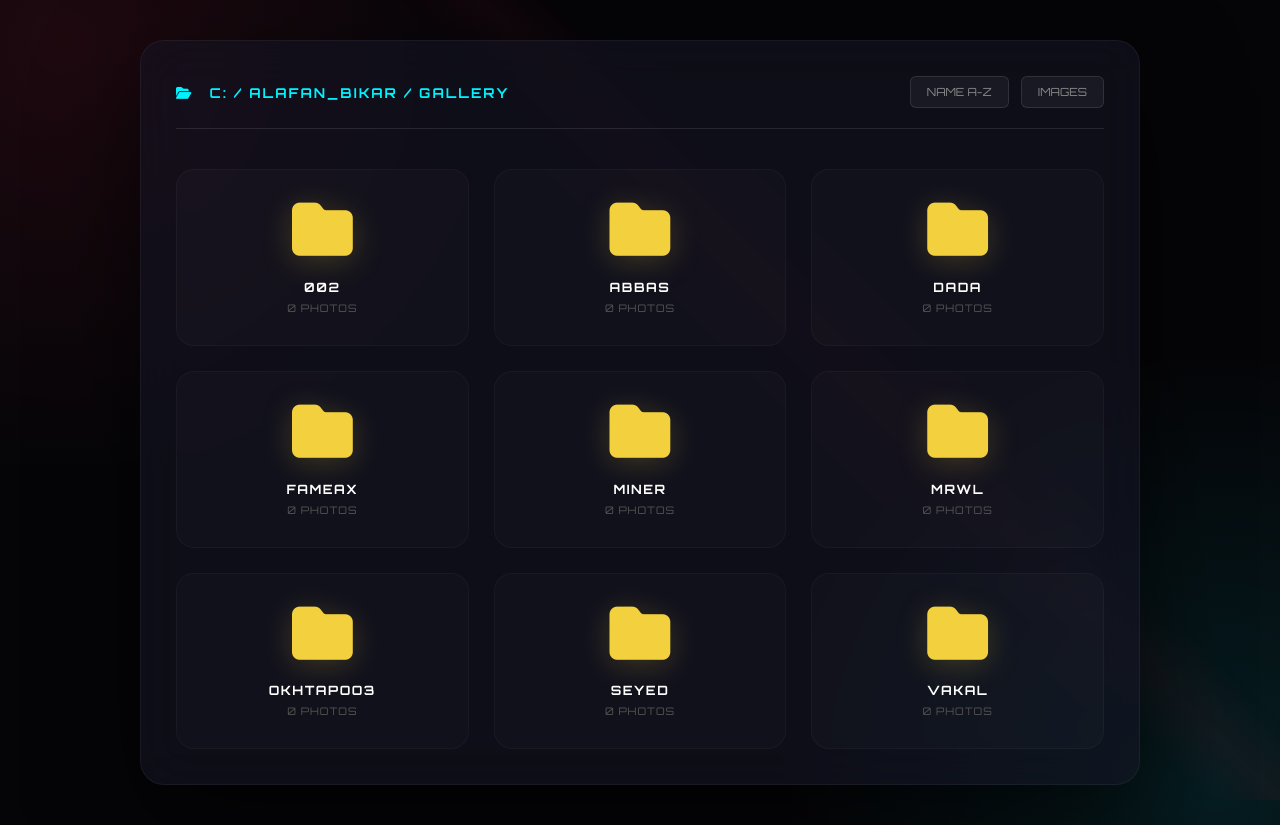
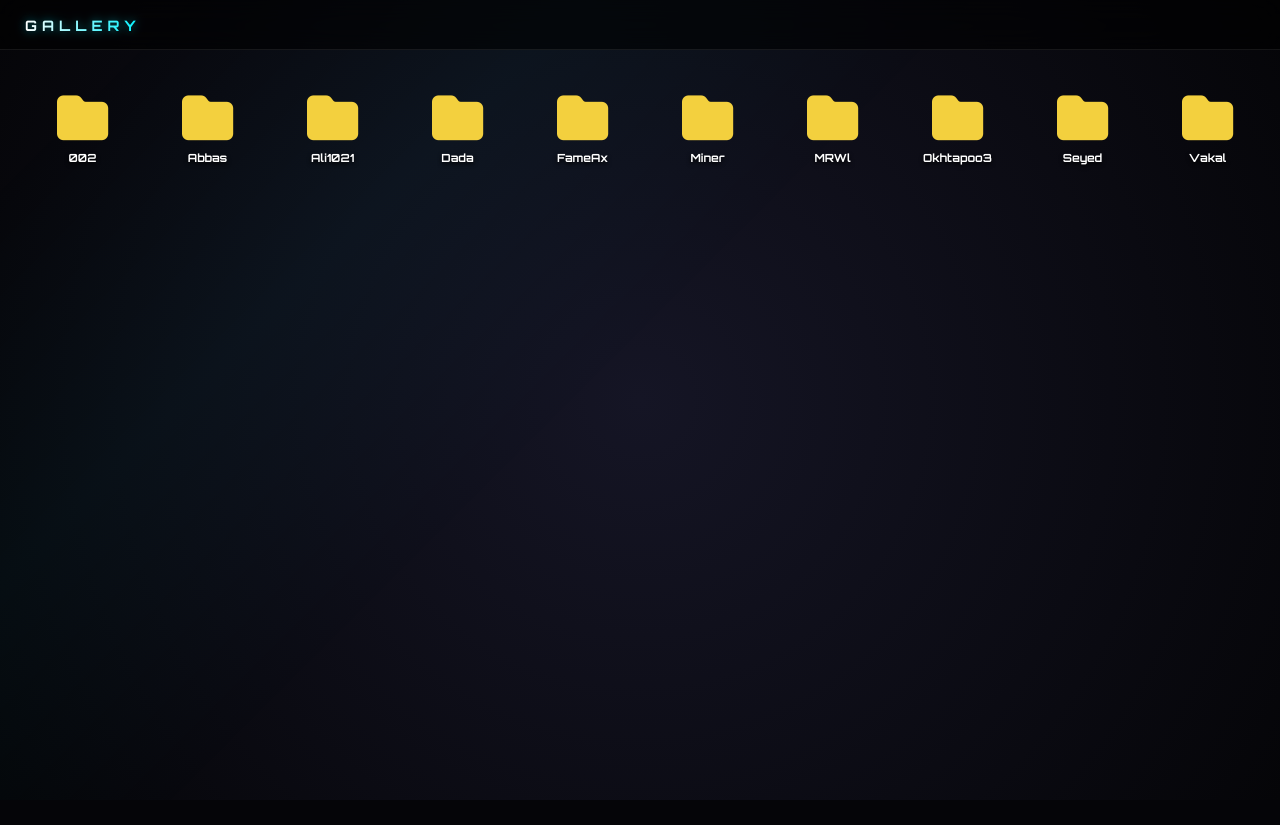
Before and after one commit to TV8569/alafan-bikar-, a plain HTML site: page gallery/index.html in a window 1280 px wide. After the commit the page ends 800 px from the top, so only its background shows below. Drawn offline with Linux system fonts and the light colour scheme; a small style sheet from the web is missing.

Commit message:
Revamp gallery layout and styles
Updated styles and layout for the gallery page, including new background gradients, modified toolbar, and improved folder display.

```diff
--- a/gallery/index.html
+++ b/gallery/index.html
@@ -11,251 +11,290 @@
 
         :root {
             --bg-deep: #050508;
-            --card-bg: rgba(255, 255, 255, 0.03);
+            --win-bg: rgba(12, 12, 18, 0.95);
+            --neon-blue: #00f2ff;
             --neon-red: #ff2d55;
-            --neon-blue: #00f2ff;
             --text-white: #ffffff;
-            --transition: all 0.3s ease;
+            --menu-bg: rgba(15, 15, 25, 0.98);
         }
 
-        * {
-            box-sizing: border-box;
-        }
+        * { box-sizing: border-box; outline: none; }
 
         body {
             background-color: var(--bg-deep);
             color: var(--text-white);
-            font-family: 'Orbitron', sans-serif; /* اولویت با فونت انگلیسی برای گالری */
+            font-family: 'Orbitron', 'Vazirmatn', sans-serif;
+            margin: 0; padding: 0;
+            height: 100vh; width: 100vw;
+            overflow: hidden;
+            background-image: radial-gradient(circle at 50% 50%, #151525 0%, #050508 100%);
+            user-select: none;
+        }
+
+        .bg-glow {
+            position: fixed;
+            top: 0; left: 0; width: 100%; height: 100%;
+            z-index: -1;
+            background: linear-gradient(135deg, transparent 40%, rgba(0, 242, 255, 0.03) 50%, transparent 60%);
+            background-size: 200% 200%;
+            animation: sweep 8s ease-in-out infinite;
+        }
+        @keyframes sweep { 0% { background-position: 200% 0; } 100% { background-position: -200% 0; } }
+
+        .top-bar {
+            height: 50px;
+            padding: 0 25px;
+            display: flex;
+            align-items: center;
+            background: rgba(0, 0, 0, 0.6);
+            border-bottom: 1px solid rgba(255, 255, 255, 0.08);
+            backdrop-filter: blur(15px);
+            z-index: 10001;
+        }
+
+        .top-bar h1 {
+            font-size: 0.9rem;
+            letter-spacing: 5px;
             margin: 0;
-            padding: 40px 20px;
+            background: linear-gradient(90deg, #fff, var(--neon-blue));
+            -webkit-background-clip: text;
+            background-clip: text; /* رفع ارور background-clip */
+            -webkit-text-fill-color: transparent;
+            filter: drop-shadow(0 0 5px rgba(0, 242, 255, 0.5));
+        }
+
+        #desktop-area {
+            position: relative;
+            width: 100%;
+            height: calc(100vh - 50px);
+        }
+
+        .desktop-icon {
+            position: absolute;
             display: flex;
             flex-direction: column;
             align-items: center;
-            min-height: 100vh;
-            overflow-x: hidden;
-            /* حفظ تم پس‌زمینه صفحات قبل */
-            background-image:
-                radial-gradient(circle at 5% 5%, rgba(255, 45, 85, 0.1) 0%, transparent 30%),
-                radial-gradient(circle at 95% 95%, rgba(0, 242, 255, 0.1) 0%, transparent 30%);
+            cursor: grab;
+            width: 105px;
+            padding: 12px;
+            border-radius: 12px;
+            transition: background 0.3s, transform 0.2s;
+            z-index: 10;
         }
 
-        /* انیمیشن پس‌زمینه متحرک مشابه SQUAD و INDEX */
-        .bg-glow {
+        .desktop-icon:hover { background: rgba(255, 255, 255, 0.05); }
+        .desktop-icon i { font-size: 3.2rem; color: #f3d03e; margin-bottom: 8px; }
+        .desktop-icon span { font-size: 0.7rem; text-align: center; font-weight: 600; text-shadow: 0 2px 4px #000; }
+
+        /* استایل پنجره‌ها */
+        .window {
             position: fixed;
-            top: 0;
-            left: 0;
-            width: 100%;
-            height: 100%;
-            z-index: -1;
-            background: linear-gradient(45deg, transparent 48%, rgba(255, 45, 85, 0.05) 50%, transparent 52%);
-            background-size: 200% 200%;
-            animation: sweep 10s linear infinite;
+            width: 650px;
+            height: 450px;
+            background: var(--win-bg);
+            border: 1px solid rgba(255, 255, 255, 0.12);
+            border-radius: 14px;
+            box-shadow: 0 50px 100px rgba(0,0,0,0.8);
+            display: flex;
+            flex-direction: column;
+            z-index: 1000;
+            overflow: hidden;
+            animation: winOpen 0.2s ease-out;
+            transition: width 0.3s, height 0.3s, top 0.3s, left 0.3s, border-radius 0.3s;
         }
 
-        @keyframes sweep {
-            0% { background-position: 200% 0; }
-            100% { background-position: -200% 0; }
+        @keyframes winOpen { from { opacity: 0; transform: scale(0.95); } to { opacity: 1; transform: scale(1); } }
+
+        /* کلاس برای حالت Maximize */
+        .window.maximized {
+            width: 100vw !important;
+            height: calc(100vh - 50px) !important;
+            top: 50px !important;
+            left: 0 !important;
+            border-radius: 0;
+            z-index: 9000 !important;
         }
 
-        .explorer-window {
-            width: 100%;
-            max-width: 1000px;
-            background: rgba(20, 20, 35, 0.6);
-            border: 1px solid rgba(255, 255, 255, 0.05);
-            border-radius: 24px;
-            backdrop-filter: blur(25px);
-            padding: 35px;
-            box-shadow: 0 40px 100px rgba(0,0,0,0.6);
-            z-index: 1;
-        }
-
-        .header-toolbar {
+        .title-bar {
+            height: 42px;
+            background: rgba(255, 255, 255, 0.03);
             display: flex;
             justify-content: space-between;
             align-items: center;
-            margin-bottom: 40px;
-            padding-bottom: 20px;
-            border-bottom: 1px solid rgba(255, 255, 255, 0.1);
-            direction: ltr; /* اطمینان از چپ به راست بودن نوار ابزار */
+            padding: 0 15px;
+            cursor: move;
+            border-bottom: 1px solid rgba(255, 255, 255, 0.05);
         }
 
-        .path-display {
-            font-size: 0.85rem;
-            color: var(--neon-blue);
-            letter-spacing: 2px;
-            font-weight: 700;
+        .win-controls { display: flex; align-items: center; gap: 5px; }
+
+        .win-btn {
+            width: 32px; height: 32px;
+            display: flex; align-items: center; justify-content: center;
+            border-radius: 6px; cursor: pointer;
+            font-size: 0.8rem; transition: 0.2s;
+            color: #888;
         }
 
-        .sort-controls {
+        .win-btn:hover { background: rgba(255, 255, 255, 0.1); color: white; }
+        .win-btn.close-btn:hover { background: #e81123; color: white; }
+
+        .address-bar {
+            height: 38px;
+            background: rgba(0, 0, 0, 0.2);
+            border-bottom: 1px solid rgba(255, 255, 255, 0.03);
             display: flex;
-            gap: 12px;
+            align-items: center;
+            padding: 0 18px;
+            font-size: 0.7rem; color: #666;
         }
 
-        .sort-btn {
-            background: rgba(255, 255, 255, 0.05);
-            border: 1px solid rgba(255, 255, 255, 0.1);
-            color: #888;
-            padding: 8px 16px;
-            border-radius: 6px;
-            cursor: pointer;
-            font-size: 0.7rem;
-            font-family: 'Orbitron', sans-serif;
-            transition: var(--transition);
+        .win-content { flex: 1; display: flex; align-items: center; justify-content: center; }
+        .empty-state { text-align: center; opacity: 0.15; }
+        .empty-state i { font-size: 5rem; margin-bottom: 15px; }
+
+        #context-menu {
+            position: fixed; display: none; background: var(--menu-bg);
+            border: 1px solid rgba(255, 255, 255, 0.1); border-radius: 8px;
+            z-index: 20000; min-width: 170px; padding: 6px;
+            backdrop-filter: blur(10px);
         }
-
-        .sort-btn:hover, .sort-btn.active {
-            border-color: var(--neon-red);
-            color: white;
-            background: rgba(255, 45, 85, 0.15);
-        }
-
-        .gallery-grid {
-            display: grid;
-            grid-template-columns: repeat(3, 1fr);
-            gap: 25px;
-            direction: ltr; /* مرتب‌سازی فولدرها از چپ به راست */
-        }
-
-        .folder-card {
-            background: rgba(255, 255, 255, 0.02);
-            border: 1px solid rgba(255, 255, 255, 0.03);
-            border-radius: 18px;
-            padding: 30px 15px;
-            text-decoration: none;
-            color: white;
-            display: flex;
-            flex-direction: column;
-            align-items: center;
-            transition: var(--transition);
-        }
-
-        .folder-card:hover {
-            background: rgba(255, 255, 255, 0.08);
-            transform: translateY(-8px);
-            border-color: var(--neon-blue);
-            box-shadow: 0 15px 30px rgba(0, 0, 0, 0.3);
-        }
-
-        .folder-card i {
-            font-size: 3.8rem;
-            color: #f3d03e;
-            margin-bottom: 18px;
-            filter: drop-shadow(0 5px 15px rgba(243, 208, 62, 0.2));
-            transition: 0.3s;
-        }
-
-        .folder-card:hover i {
-            color: var(--neon-blue);
-            filter: drop-shadow(0 0 20px var(--neon-blue));
-            transform: scale(1.05);
-        }
-
-        .folder-name {
-            font-weight: 700;
-            font-size: 0.8rem;
-            letter-spacing: 1.5px;
-            margin-bottom: 6px;
-            text-transform: uppercase;
-        }
-
-        .photo-count {
-            font-size: 0.65rem;
-            color: #555;
-            letter-spacing: 1px;
-        }
-
-        @media (max-width: 768px) {
-            .gallery-grid { grid-template-columns: repeat(2, 1fr); }
-        }
-
-        @media (max-width: 480px) {
-            .gallery-grid { grid-template-columns: 1fr; }
-            .header-toolbar { flex-direction: column; gap: 15px; align-items: flex-start; }
-        }
+        .menu-item { padding: 10px 15px; font-size: 0.75rem; color: #bbb; border-radius: 5px; cursor: pointer; display: flex; justify-content: space-between; }
+        .menu-item:hover { background: var(--neon-blue); color: #000; font-weight: bold; }
     </style>
 </head>
-<body>
+<body onclick="hideMenu()" oncontextmenu="return false;">
 
     <div class="bg-glow"></div>
 
-    <div class="explorer-window">
-        <div class="header-toolbar">
-            <div class="path-display">
-                <i class="fa-solid fa-folder-open" style="margin-right: 10px;"></i> C: / ALAFAN_BIKAR / GALLERY
-            </div>
-            <div class="sort-controls">
-                <button class="sort-btn" onclick="sortFolders('name')">NAME A-Z</button>
-                <button class="sort-btn" onclick="sortFolders('count')">IMAGES</button>
-            </div>
-        </div>
+    <div class="top-bar">
+        <h1>GALLERY</h1>
+    </div>
 
-        <div class="gallery-grid" id="folderGrid">
-            <a href="gallery/002" class="folder-card" data-name="002" data-count="0">
-                <i class="fa-solid fa-folder"></i>
-                <span class="folder-name">002</span>
-                <span class="photo-count">0 PHOTOS</span>
-            </a>
-            <a href="gallery/Abbas" class="folder-card" data-name="Abbas" data-count="0">
-                <i class="fa-solid fa-folder"></i>
-                <span class="folder-name">Abbas</span>
-                <span class="photo-count">0 PHOTOS</span>
-            </a>
-            <a href="gallery/Dada" class="folder-card" data-name="Dada" data-count="0">
-                <i class="fa-solid fa-folder"></i>
-                <span class="folder-name">Dada</span>
-                <span class="photo-count">0 PHOTOS</span>
-            </a>
-            <a href="gallery/FameAx" class="folder-card" data-name="FameAx" data-count="0">
-                <i class="fa-solid fa-folder"></i>
-                <span class="folder-name">FameAx</span>
-                <span class="photo-count">0 PHOTOS</span>
-            </a>
-            <a href="gallery/Miner" class="folder-card" data-name="Miner" data-count="0">
-                <i class="fa-solid fa-folder"></i>
-                <span class="folder-name">Miner</span>
-                <span class="photo-count">0 PHOTOS</span>
-            </a>
-            <a href="gallery/MRWl" class="folder-card" data-name="MRWl" data-count="0">
-                <i class="fa-solid fa-folder"></i>
-                <span class="folder-name">MRWl</span>
-                <span class="photo-count">0 PHOTOS</span>
-            </a>
-            <a href="gallery/Okhtapoo3" class="folder-card" data-name="Okhtapoo3" data-count="0">
-                <i class="fa-solid fa-folder"></i>
-                <span class="folder-name">Okhtapoo3</span>
-                <span class="photo-count">0 PHOTOS</span>
-            </a>
-            <a href="gallery/Seyed" class="folder-card" data-name="Seyed" data-count="0">
-                <i class="fa-solid fa-folder"></i>
-                <span class="folder-name">Seyed</span>
-                <span class="photo-count">0 PHOTOS</span>
-            </a>
-            <a href="gallery/Vakal" class="folder-card" data-name="Vakal" data-count="0">
-                <i class="fa-solid fa-folder"></i>
-                <span class="folder-name">Vakal</span>
-                <span class="photo-count">0 PHOTOS</span>
-            </a>
-        </div>
+    <div id="desktop-area"></div>
+
+    <div id="context-menu">
+        <div class="menu-item" style="pointer-events:none;"><span id="menuName">Name</span></div>
+        <div class="menu-item"><span id="menuCount">0 Photos</span> <i class="fa-solid fa-image"></i></div>
+        <div class="menu-item" onclick="location.reload()"><span>Refresh</span> <i class="fa-solid fa-rotate"></i></div>
     </div>
 
     <script>
-        function sortFolders(type) {
-            const grid = document.getElementById('folderGrid');
-            const folders = Array.from(grid.getElementsByClassName('folder-card'));
+        const folders = [
+            { name: "002", count: 0 }, { name: "Abbas", count: 0 },
+            { name: "Dada", count: 0 }, { name: "FameAx", count: 0 },
+            { name: "Miner", count: 0 }, { name: "MRWl", count: 0 },
+            { name: "Okhtapoo3", count: 0 }, { name: "Seyed", count: 0 },
+            { name: "Vakal", count: 0 }, { name: "Ali1021", count: 0 }
+        ];
 
-            folders.sort((a, b) => {
-                if (type === 'name') {
-                    return a.getAttribute('data-name').localeCompare(b.getAttribute('data-name'));
-                } else {
-                    return b.getAttribute('data-count') - a.getAttribute('data-count');
-                }
+        folders.sort((a, b) => a.name.localeCompare(b.name, undefined, {sensitivity: 'base'}));
+
+        const desktop = document.getElementById('desktop-area');
+        let zIndexCounter = 1000;
+
+        function renderIcons() {
+            desktop.innerHTML = '';
+            const iconW = 125, iconH = 135, pad = 30;
+            const cols = Math.floor((window.innerWidth - pad) / iconW);
+
+            folders.forEach((f, i) => {
+                const div = document.createElement('div');
+                div.className = 'desktop-icon';
+                div.style.left = (pad + (i % cols * iconW)) + 'px';
+                div.style.top = (pad + (Math.floor(i / cols) * iconH)) + 'px';
+                div.innerHTML = `<i class="fa-solid fa-folder"></i><span>${f.name}</span>`;
+
+                makeDraggable(div, false);
+                div.ondblclick = () => openFolder(f.name);
+                div.oncontextmenu = (e) => {
+                    e.preventDefault(); e.stopPropagation();
+                    showMenu(e.pageX, e.pageY, f.name, f.count);
+                };
+                desktop.appendChild(div);
             });
+        }
 
-            folders.forEach(folder => grid.appendChild(folder));
+        function toggleMaximize(btn) {
+            const win = btn.closest('.window');
+            win.classList.toggle('maximized');
+            // تغییر آیکون بین حالت بزرگ و کوچک
+            const icon = btn.querySelector('i');
+            if (win.classList.contains('maximized')) {
+                icon.className = 'fa-solid fa-compress';
+            } else {
+                icon.className = 'fa-solid fa-expand';
+            }
+        }
 
-            document.querySelectorAll('.sort-btn').forEach(btn => btn.classList.remove('active'));
-            event.currentTarget.classList.add('active');
+        function openFolder(name) {
+            const win = document.createElement('div');
+            win.className = 'window';
+            win.style.left = '15%'; win.style.top = '15%';
+            win.style.zIndex = ++zIndexCounter;
+
+            win.innerHTML = `
+                <div class="title-bar" onmousedown="focusWin(this.parentElement)">
+                    <div class="win-title"><i class="fa-solid fa-folder-open" style="color:var(--neon-blue)"></i> Explorer | ${name}</div>
+                    <div class="win-controls">
+                        <div class="win-btn"><i class="fa-solid fa-minus"></i></div>
+                        <div class="win-btn" onclick="toggleMaximize(this)"><i class="fa-solid fa-expand"></i></div>
+                        <div class="win-btn close-btn" onclick="this.parentElement.parentElement.parentElement.remove()"><i class="fa-solid fa-xmark"></i></div>
+                    </div>
+                </div>
+                <div class="address-bar"><i class="fa-solid fa-house"></i> C: > Users > Alafan > Gallery > ${name}</div>
+                <div class="win-content">
+                    <div class="empty-state">
+                        <i class="fa-solid fa-cloud-moon"></i>
+                        <p style="letter-spacing:3px; font-size:0.8rem;">NO DATA FOUND</p>
+                    </div>
+                </div>
+            `;
+            document.body.appendChild(win);
+            makeDraggable(win, true);
         }
+
+        function focusWin(el) { el.style.zIndex = ++zIndexCounter; }
+
+        function makeDraggable(el, isWindow) {
+            let p1 = 0, p2 = 0, p3 = 0, p4 = 0;
+            const handle = isWindow ? el.querySelector('.title-bar') : el;
+
+            handle.onmousedown = (e) => {
+                if (e.button !== 0 || el.classList.contains('maximized')) return;
+                focusWin(el);
+                p3 = e.clientX; p4 = e.clientY;
+                document.onmouseup = () => { document.onmouseup = null; document.onmousemove = null; };
+                document.onmousemove = (e) => {
+                    p1 = p3 - e.clientX; p2 = p4 - e.clientY;
+                    p3 = e.clientX; p4 = e.clientY;
+
+                    let newT = el.offsetTop - p2;
+                    let newL = el.offsetLeft - p1;
+
+                    const limitT = isWindow ? 50 : 0;
+                    const maxT = window.innerHeight - el.offsetHeight;
+                    const maxL = window.innerWidth - el.offsetWidth;
+
+                    el.style.top = Math.max(limitT, Math.min(newT, maxT)) + "px";
+                    el.style.left = Math.max(0, Math.min(newL, maxL)) + "px";
+                };
+            };
+        }
+
+        function showMenu(x, y, name, count) {
+            const m = document.getElementById('context-menu');
+            document.getElementById('menuName').innerText = name.toUpperCase();
+            document.getElementById('menuCount').innerText = count + " Photos";
+            m.style.display = 'block';
+            m.style.left = Math.min(x, window.innerWidth - 180) + 'px';
+            m.style.top = Math.min(y, window.innerHeight - 120) + 'px';
+        }
+
+        function hideMenu() { document.getElementById('context-menu').style.display = 'none'; }
+
+        renderIcons();
+        window.onresize = renderIcons;
     </script>
 </body>
 </html>
```
